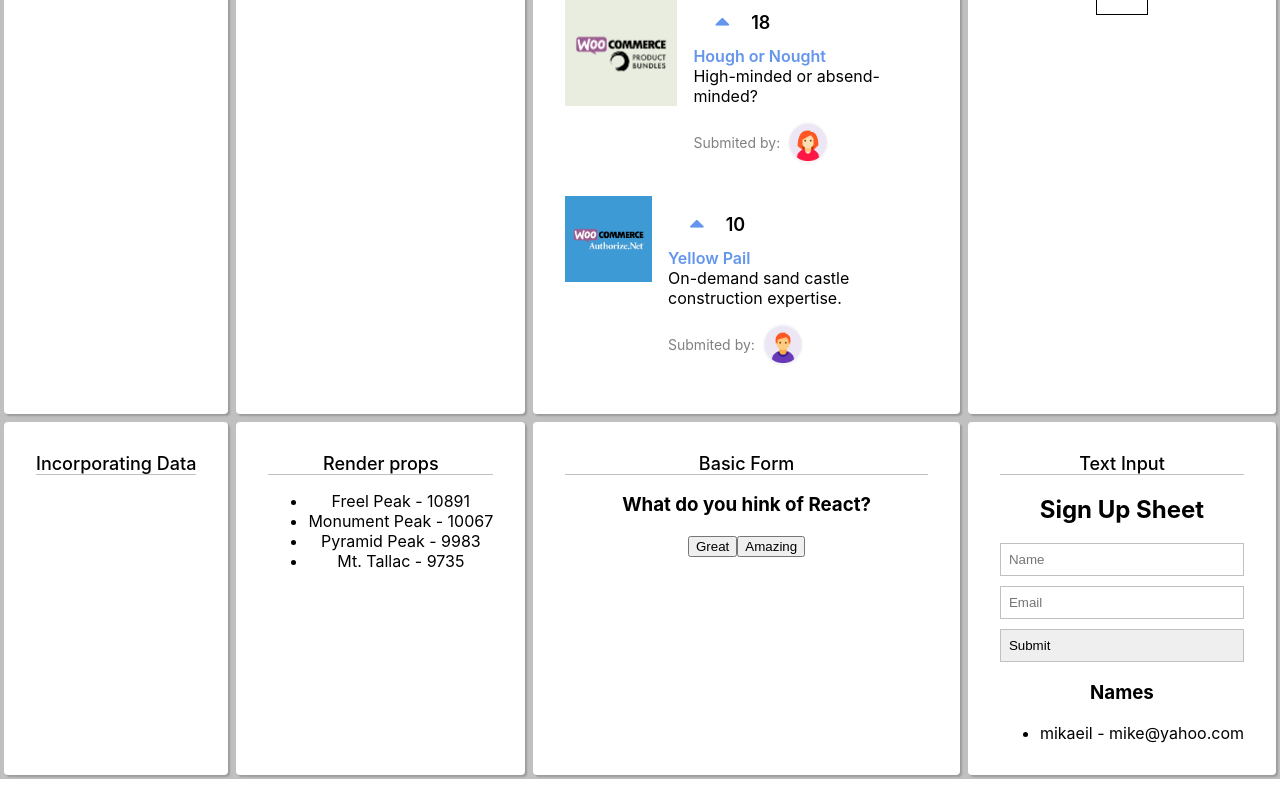
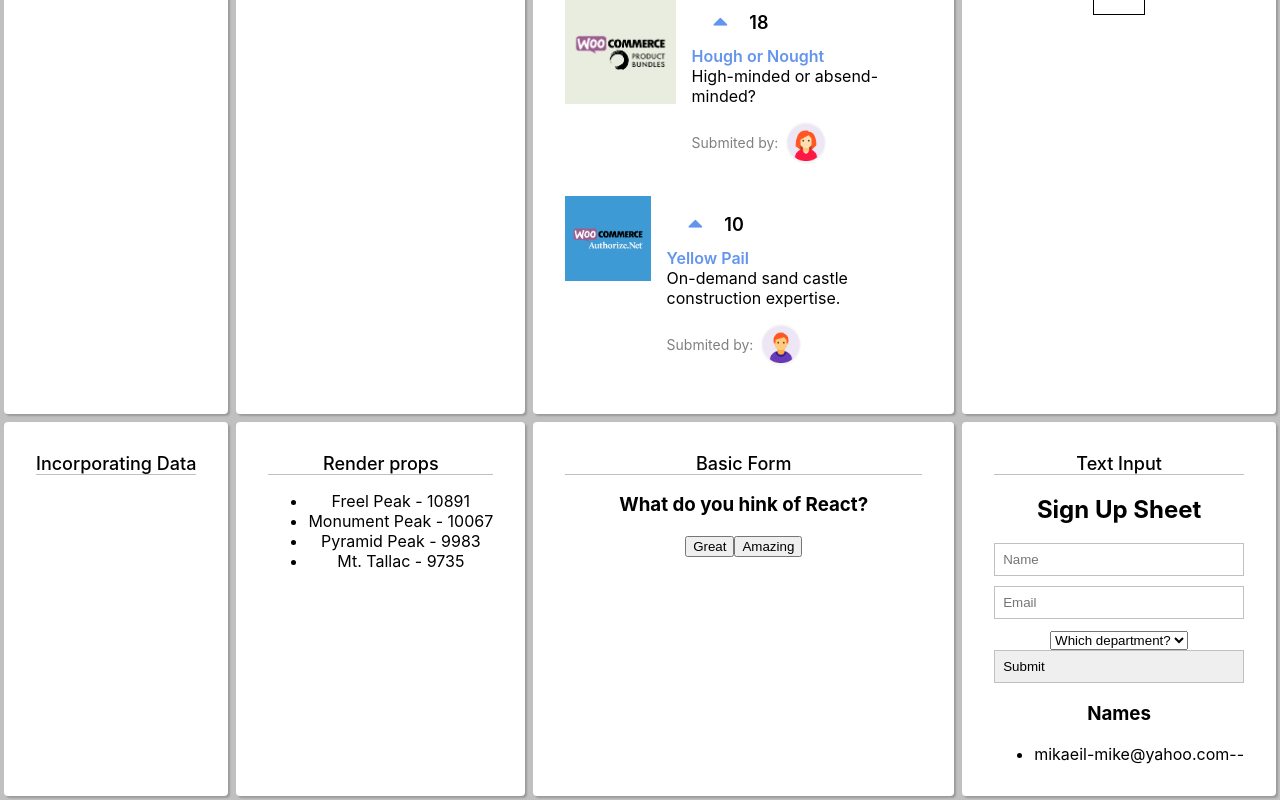
Before and after one commit to mikaeileghbal/learning-area, a React (Create React App) app in the folder reactjs/: page / in a window 1280 px wide. Shown: the part 558-1358 px from the top of the page. Before the commit the page ends 1337 px from the top, so only its background shows below. Built offline with nearby package versions, Linux system fonts and the light colour scheme.

Commit message:
office react redux basic

```diff
--- /dev/null
+++ b/reactjs/src/components/forms/CourseSelect.js
@@ -0,0 +1,42 @@
+import React, { useState } from "react";
+
+export default function CourseSelect({ department, course, onChange }) {
+  const [state, setState] = useState({
+    department: null,
+    course: null,
+    courses: [],
+    _loading: false,
+  });
+
+  const onSelectDepartment = (e) => {
+    const department = e.target.value;
+    const course = null;
+
+    setState({ department, course });
+    onChange({ name: "department", value: department });
+    onChange({ name: "course", value: course });
+
+    if (department) fetch(department);
+  };
+
+  const fetch = (department) => {};
+  const renderDepartmentSelect = () => {
+    return (
+      <select name="department" onChange={onSelectDepartment}>
+        <option value="">Which department?</option>
+        <option value="core">Core</option>
+        <option value="elective">Elective</option>
+      </select>
+    );
+  };
+
+  const renderCourseSelect = () => {};
+
+  return (
+    <div>
+      {renderDepartmentSelect()}
+      <br />
+      {renderCourseSelect()}
+    </div>
+  );
+}
--- a/reactjs/src/components/forms/SignUp.js
+++ b/reactjs/src/components/forms/SignUp.js
@@ -1,4 +1,5 @@
 import React, { useState } from "react";
+import CourseSelect from "./CourseSelect";
 import Field from "./Field";
 
 const initialState = [
@@ -10,8 +11,10 @@ const initialState = [
 export default function SignUp() {
   const [people, setPeople] = useState(initialState);
   const [state, setState] = useState({
-    fields: {},
+    fields: { name: "", email: "", course: "", department: "" },
     errors: {},
+    _loading: false,
+    _saveStatus: "READY",
   });
 
   const onInputChange = ({ name, value, error }) => {
@@ -53,15 +56,19 @@ export default function SignUp() {
           validate={(val) => (val ? false : "Email required")}
         />
 
+        <CourseSelect
+          department={state.fields.department}
+          course={state.fields.course}
+          onChange={onInputChange}
+        />
+
         <input type="submit" />
       </form>
       <div>
         <h3>Names</h3>
         <ul>
-          {people.map((person, i) => (
-            <li key={i}>
-              {person.name} - {person.email}
-            </li>
+          {people.map(({ name, email, department, course }, i) => (
+            <li key={i}>{[name, email, department, course].join("-")}</li>
           ))}
         </ul>
       </div>
```
Also changed, not shown: reactjs/src/redux/Actions.js (added, +10 -0 lines).
